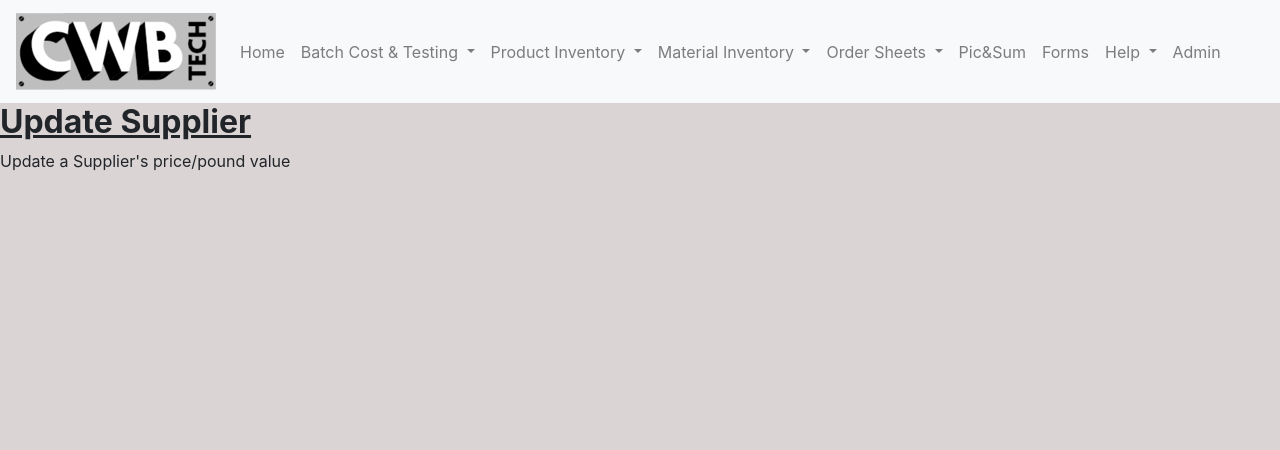
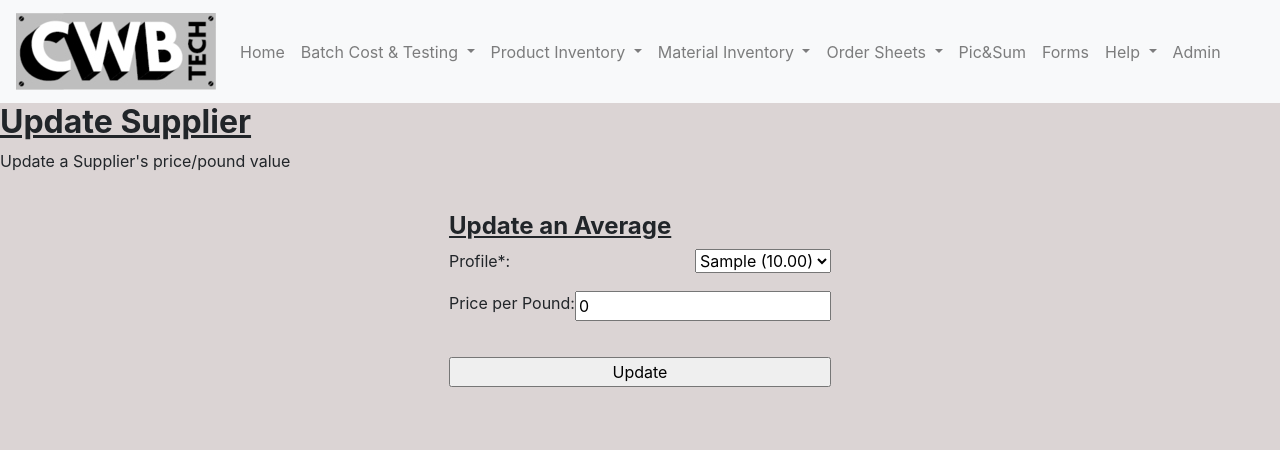
Before and after one commit to Benjamin-Pickers/CWBApp, a Django app: page /CWBDataApp/UpdateSupplier/ in a window 1280 px wide. Shown: the top 450 px of the page. Run offline with Django 3.2, Linux system fonts and the light colour scheme; tables that the repository leaves empty hold one stand-in row (values such as "Sample post"); some libraries are stand-ins or nearby versions.

Commit message:
Added updatesupplier view, suppliers price per pound can now be changed

```diff
--- a/CWBDataApp/templates/CWBDataApp/UpdateOrders.html
+++ b/CWBDataApp/templates/CWBDataApp/UpdateOrders.html
@@ -11,7 +11,7 @@
   <div>
     <h2 id="header"> Update Orders </h2>
     <p id="descriptionParagraph">
-        Upload a picture and summary of a test
+        Update the details of an order
     </p>
 
   {% if error_message %} <p id="error"> {{error_message}} </p> {% endif %}
--- a/CWBDataApp/templates/CWBDataApp/UpdateSupplier.html
+++ b/CWBDataApp/templates/CWBDataApp/UpdateSupplier.html
@@ -19,4 +19,34 @@
 
   </div>
 
+  <div class="justify-content-center row no-gutters">
+    <form action="{% url 'CWBDataApp:UpdateSupplier'%}" method="post">
+      <div class="d-inline-flex flex-column">
+        <h4 id=header>Update an Average</h4>
+        {% csrf_token %}
+
+        <div class="inline-flex inputBox">
+          <label for="supplier">Profile*: </label>
+          <select id="supplier" type="text" name="supplier">
+            {% if allSuppliers %}
+              {% for entry in allSuppliers %}
+                  <option value="{{ entry.supplier }}">{{ entry.supplier }} ({{entry.costperpound}})</option>
+              {% endfor %}
+            {% endif %}
+          </select>
+        </div>
+
+        <div class="inline-flex inputBox">
+          <label for="price">Price per Pound: </label>
+          <input id="price" type="number" name="price" value="0" step="any" min="0">
+        </div>
+
+        <br>
+
+          <input type="submit" name="enter" value="Update">
+      </div>
+    </form>
+  </div>
+
+
 {% endblock content %}
--- a/CWBDataApp/views.py
+++ b/CWBDataApp/views.py
@@ -11,6 +11,9 @@ import math
 
 from .models import Batchcosttracking, Batchcost, Materialcost, Materialinventory, Materialtesting, Ordersheetmachine1, Ordersheetmachine2, Ordersheetmachine3, Picandsum, Productinventory, Productprofiles, Colour, Employees, Profileaverages
 
+numberOfMachines = 3
+num_of_materials = 11
+
 ###########################################################HOME PAGE
 def index(request):
     return render(request, 'CWBDataApp/index.html')
@@ -19,7 +22,6 @@ def index(request):
 def BatchCostTracking(request):
     allColours = Colour.objects.all()
     allMaterials= Materialinventory.objects.all()
-    num_of_materials = 11
 
     if request.method == 'POST':
 
@@ -124,8 +126,6 @@ def BatchCostQuery(request):
 
     if request.method == 'POST':
         form = request.POST
-        #Number of material boxes that are allowed to be entered
-        num_of_materials = 11
 
         #try:
             #Grab batch if it exists, throw error if it doesn't
@@ -631,8 +631,6 @@ def OrderSheetsMachine3(request):
 
 ###########################################################ORDER SHEET MACHINE 3
 def ViewOrders(request):
-    #Number of machine options to be displayed on page
-    numberOfMachines = 3
 
     if request.method == 'POST':
         form = request.POST
@@ -657,8 +655,6 @@ def ViewOrders(request):
 
 ###########################################################UPDATE ORDERS
 def UpdateOrders(request):
-    #Number of machine options to be displayed on page
-    numberOfMachines = 3
 
     if request.method == 'POST':
         form = request.POST
@@ -677,8 +673,6 @@ def UpdateOrders(request):
 
 ###########################################################GET SPECIFIC ORDER TO UPDATE
 def GetOrder(request):
-    #Number of machine options to be displayed on page
-    numberOfMachines = 3
 
     if request.method == 'POST':
         form = request.POST
@@ -693,8 +687,6 @@ def GetOrder(request):
 
 ###########################################################Change ORDER
 def ChangeOrder(request):
-    #Number of machine options to be displayed on page
-    numberOfMachines = 3
 
     if request.method == 'POST':
         form = request.POST
@@ -926,7 +918,20 @@ def RemoveSupplier(request):
 
 ###########################################################Update Supplier
 def UpdateSupplier(request):
-    return render(request, 'CWBDataApp/UpdateSupplier.html')
+    allSuppliers = Materialcost.objects.all()
+
+    if request.method == 'POST':
+        form = request.POST
+
+        try:
+            supplier = Materialcost.objects.get(pk=form['supplier'])
+            supplier.costperpound = form['price']
+            supplier.save()
+            return render(request, 'CWBDataApp/UpdateSupplier.html', {'allSupplier': allSuppliers, 'dataAcceptedMessage':"Supplier Successfully Updated"})
+        except:
+            return render(request, 'CWBDataApp/UpdateSupplier.html', {'allSuppliers':allSuppliers, 'error_message':'Supplier does not exist'})
+
+    return render(request, 'CWBDataApp/UpdateSupplier.html', {'allSuppliers': allSuppliers})
 
 ###########################################################ADD PROFILE AVERAGE
 def AddProfileAverage(request):
```
